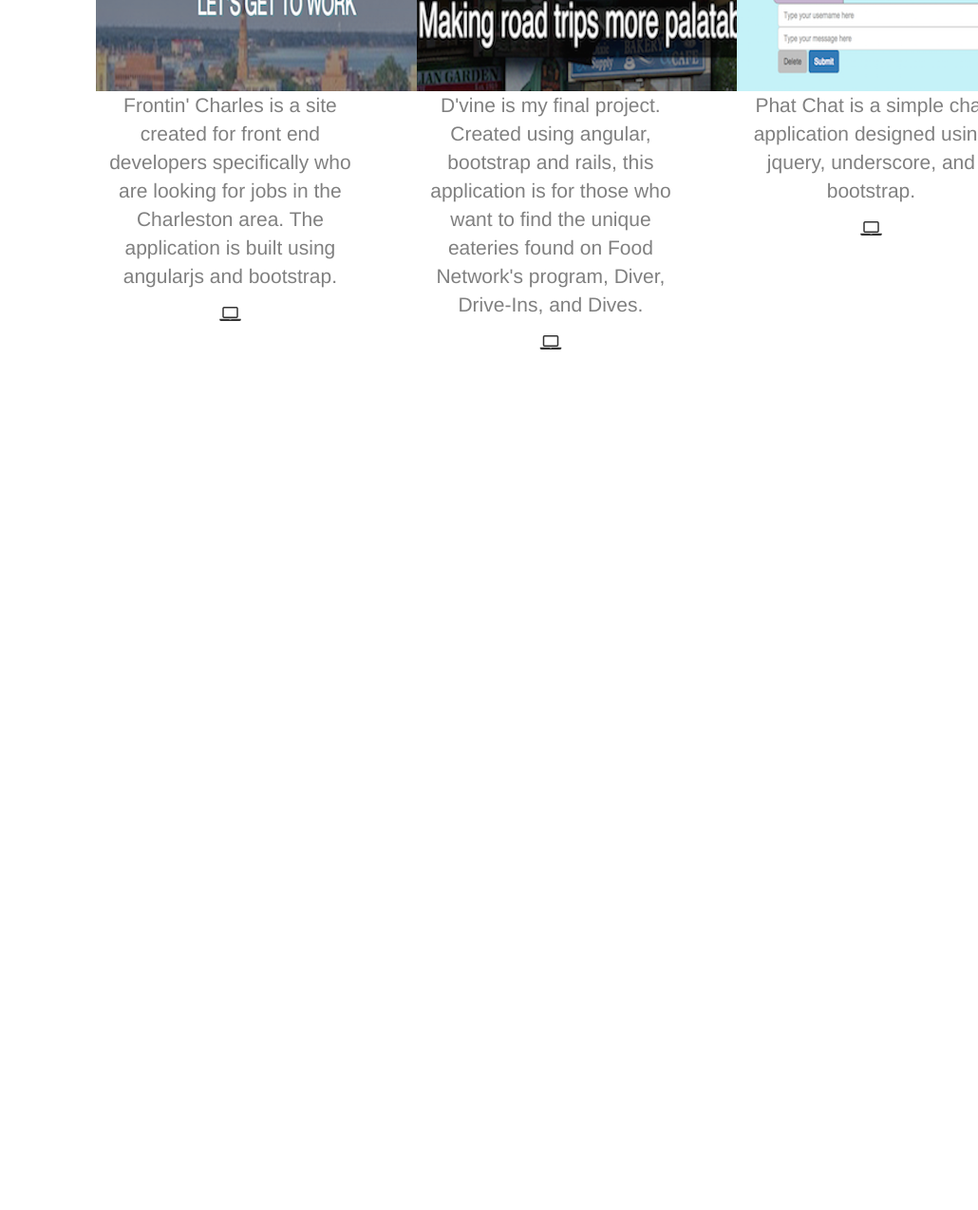
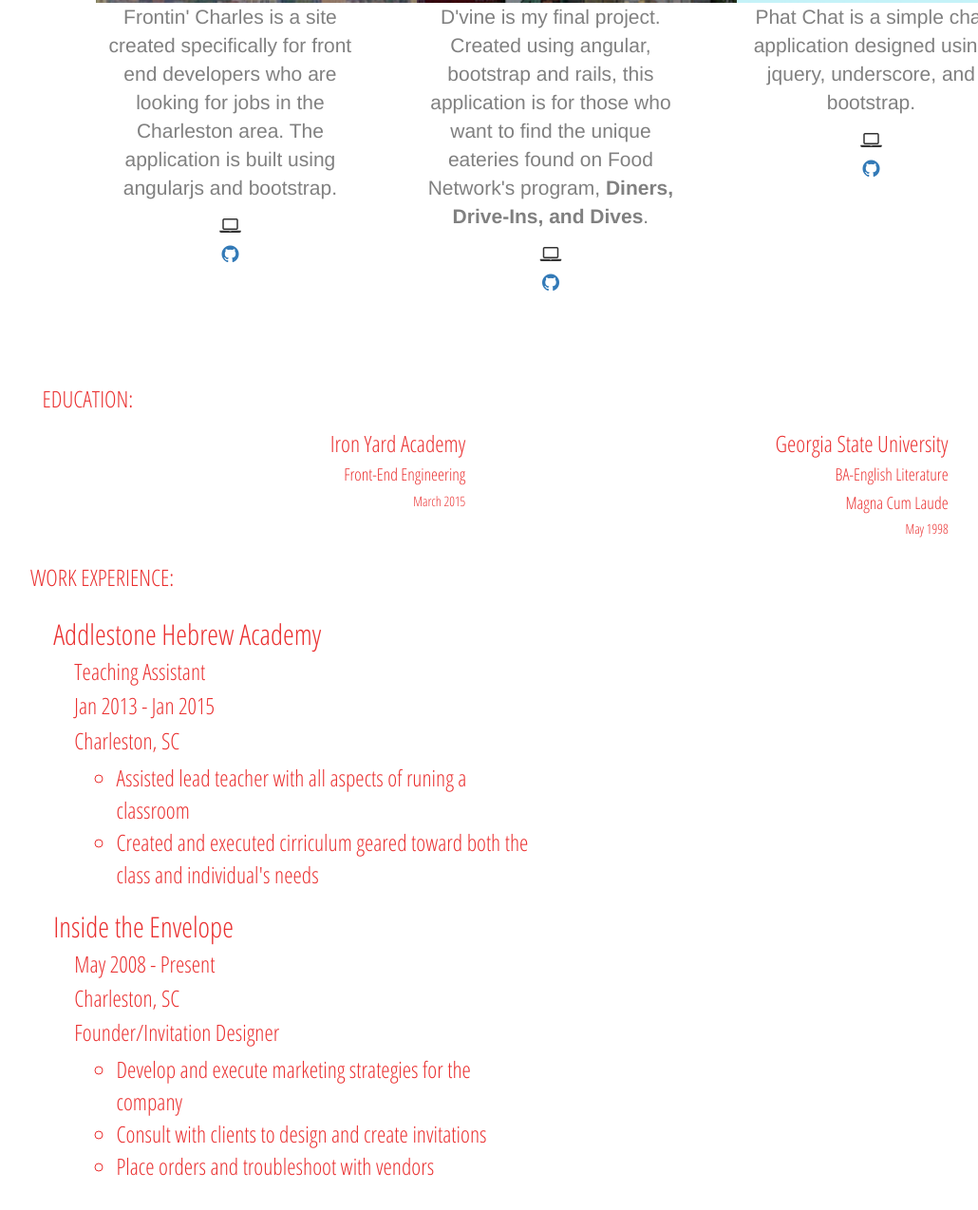
Before and after one commit to AllstonS/Portfolio, a plain HTML site: page index.html in a window 1280 px wide. Shown: the part 1132-2406 px from the top of the page at 95% size, without its empty margins (33-1063 px from the left). Before the commit the page ends 1572 px from the top, so only its background shows below. Drawn offline with Linux system fonts and the light colour scheme.

Commit message:
finished minus email and gihub post issues

```diff
--- a/css/style.scss
+++ b/css/style.scss
@@ -14,12 +14,15 @@
 
   .name{
     margin-top:3%;
+    font-size:3em;
 
   }
 
   .name, .title {
     text-align:center;
     color:white;
+    font-family: 'Quicksand', sans-serif;
+
   }
 
   /* SOCIAL BAR */
@@ -60,12 +63,28 @@
 
   .row-about {
     width:100%;
-    margin-top:10%;
+    margin-top:6%;
   }
 
-  .me {
+  .selfie {
+    border-radius:15px;
+  }
+  .me, .me-too, .and-me, .resume, {
+    font-family: 'Open Sans Condensed', sans-serif;
     font-size: 1.7em;
+  }
 
+  .me-too {
+    margin-left: 3%;
+  }
+
+  .and-me {
+    margin-left: 6%;
+  }
+
+  .resume {
+    text-align: right;
+    color: #ea3131;
   }
   .selfie  {
     margin-left: 15%;
@@ -91,6 +110,50 @@
     margin-right:2%;
   }
 
+  .icon {
+    list-style:none;
+  }
   .description {
     color:gray;
   }
+
+  /*RESUME*/
+  .school {
+    font-size:1em;
+  }
+
+  .earn {
+    font-size: .75em;
+  }
+
+  .date {
+    font-size: .60em;
+  }
+  #education {
+    margin-left: 5%;
+    text-align:left
+  }
+
+  .edu-list, .experience {
+    margin:0;
+    list-style:none;
+  }
+
+  .place {
+    text-align:left;
+    margin-left:8%;
+  }
+
+  .task {
+    text-align:left;
+    margin-left:20%;
+  }
+  .detail {
+    font-size: 1em;
+    text-align:left;
+    margin-left:12%;
+  }
+
+  #end {
+    margin-bottom:5%;
+  }
--- a/index.html
+++ b/index.html
@@ -5,10 +5,11 @@
   <title>Allston Schwartz</title>
 
   <meta name="viewport" content="width=device-width, initial-scale=1.0">
+  <link href='http://fonts.googleapis.com/css?family=Open+Sans+Condensed:300' rel='stylesheet' type='text/css'>
+  <link href='http://fonts.googleapis.com/css?family=Quicksand' rel='stylesheet' type='text/css'>
   <link rel="stylesheet"  href="bower_components/bootstrap/dist/css/bootstrap.min.css">
   <link rel="stylesheet" href="bower_components/bootstrap/dist/css/bootstrap-theme.min.css">
   <link rel="stylesheet" href="//maxcdn.bootstrapcdn.com/font-awesome/4.3.0/css/font-awesome.min.css">
-  <link href='//cdn.jsdelivr.net/devicons/1.4.0/css/devicons.min.css' rel='stylesheet'>
   <link rel="stylesheet" href="css/style.css">
 
 </head>
@@ -31,7 +32,7 @@
             <li><a class="linkedin.com/in/allstonschwartz" href="https://www.linkedin.com/profile/public-profile-settings?trk=prof-edit-edit-public_profile" data-username=""><i class="fa fa-linkedin-square fa-5x"></i></a>
             <li><a class="github" href="https://github.com/AllstonS"><i class="fa fa-github fa-5x"></i></a>
             <li><a class="email" href="mailto:jagschwartz@gmail.com" target="_blank"><i class="fa fa-envelope-o fa-5x"></i></a>
-            <li><a class="phone" href="tel8432248492"><i class="fa fa-phone-square fa-5x"></i></a>
+            <li><a class="phone" href="tel:8432248492"><i class="fa fa-phone-square fa-5x"></i></a>
           </ul>
         </div>
       </div> <!--SOCIAL BAR END-->
@@ -45,8 +46,10 @@
           <img src="../images/selfie.jpg" class="selfie">
         </a>
       </div>
-      <div class="col-sm-8 col-md-8 col-lg-8 col-md-offset-1">
-        <p class="me">Hi. I'm Allston Schwartz. I am a wife, a mom of twin boys, a teacher, and now a lover and creator of code. How lucky am I? I have always pursued the creative path, the one that requires passion and the desire to learn. As a teacher, I enjoyed the interaction with my students and my collegues. I had the opportunity to not only help create and implement cirriculum, I also got to help shape childrens' understanding of themselves and the world around them.
+      <div class="col-sm-8 col-md-8 col-lg-8">
+        <p class="me"> How lucky am I?</p>
+        <p class="me-too"> I am a wife, a mom of twin boys, a teacher, and now... a lover and creator of code. </p>
+        <p class="and-me">I have always pursued the creative path, the one that requires passion and the desire to learn. As a teacher, I enjoyed the interaction with my students and my collegues. I had the opportunity to not only help create and implement cirriculum, I also got to help shape childrens' understanding of themselves and the world around them.
           However, I was ready to move into something that required more of a brain challenge for me, was still creative and could potentially help others. I researched all types of opportunities and eventually, after trying some on my own, found coding to be my next path. The Iron Yard has been my guide and aid on the first part of this path. I am excited to see where the rest of the path leads me and what I can bring to the path.
           Please feel free to contact me with any comments or questions. I look forward to hearing from you.</p>
         </div>
@@ -57,21 +60,72 @@
         <h2>A Sample of my Work</h2>
         <div class="project col-sm-3 col-md-3 col-lg-3 col-sm-offset-1">
           <img src="../images/frontin.png">
-          <p class="description">Frontin' Charles is a site created for front end developers specifically who are looking for jobs in the Charleston area. The application is built using angularjs and bootstrap.</p>
-          <i class="fa fa-laptop"></i>
+          <p class="description">Frontin' Charles is a site created specifically for front end developers who are looking for jobs in the Charleston area. The application is built using angularjs and bootstrap.</p>
+          <ul class="icon">
+            <li><i class="fa fa-laptop"></i><li>
+            <li><a class="github" href="https://github.com/AllstonS/frontin-charles"><i class="fa fa-github"></i></a></li>
+          </ul>
         </div>
         <div class="project col-sm-3 col-md-3 col-lg-3">
           <img src="../images/dvine.png" alt="">
-          <p class="description">D'vine is my final project. Created using angular, bootstrap and rails, this application is for those who want to find the unique eateries found on Food Network's program, Diver, Drive-Ins, and Dives.</p>
-          <i class="fa fa-laptop"></i>
+          <p class="description">D'vine is my final project. Created using angular, bootstrap and rails, this application is for those who want to find the unique eateries found on Food Network's program, <b>Diners, Drive-Ins, and Dives</b>.</p>
+          <ul class="icon">
+            <li><i class="fa fa-laptop"></i><li>
+            <li><a class="github" href="https://github.com/AllstonS/dvine"><i class="fa fa-github"></i></a></li>
+          </ul>
         </div>
         <div class="project col-sm-3 col-md-3 col-lg-3">
           <img src="../images/chat.png" alt="">
           <p class="description">Phat Chat is a simple chat application designed using jquery, underscore, and bootstrap.</p>
-          <i class="fa fa-laptop"></i>
+          <ul class="icon">
+            <li><i class="fa fa-laptop"></i></li>
+            <li><a class="github" href="https://github.com/AllstonS/Phat-Chat"><i class="fa fa-github"></i></a><li>
+          </ul>
         </div>
+    </div>
+          <!--RESUME-->
+          <article class="resume col-lg-12 col-md-12 col-sm-12">
+             <h3 id="education">EDUCATION:</h3>
+               <ul class=" edu-list col-lg-12 col-md-12 col-sm-12">
+                <li class="col-lg-5 col-md-4 col-sm-12"><h4 class="school">Iron Yard Academy</h4>
+                  <h5 class="earn">Front-End Engineering</h5>
+                  <h6 class="date">March 2015</h6>
+                </li>
+                <li class="col-lg-5 col-md-4 col-sm-12"><h4 class="school">Georgia State University</h4>
+                  <span><h5 class="earn">BA-English Literature</h5></span>
+                  <span><h5 class="earn">Magna Cum Laude</h5></span>
+                  <span><h6 class="date">May 1998</h6></span>
+                </li>
+              </ul>
+          </article>
+          <section class="resume col-lg-12 col-md-12 col-sm-12">
+               <article class="col-lg-7 col-md-7 col-sm-12">
+                 <h3 id="education">WORK EXPERIENCE:</h3>
+                   <ul class="experience">
+                     <li class="col-lg-10 col-md-10 col-sm-11"><h2 class="place">Addlestone Hebrew Academy</h2>
+                       <span><h5 class="detail">Teaching Assistant</h5></span>
+                       <span><h5 class="detail">Jan 2013 - Jan 2015</h5></span>
+                       <span><h5 class="detail">Charleston, SC</h5></span>
+                         <ul>
+                           <li class="task">Assisted lead teacher with all aspects of runing a classroom</li>
+                           <li class="task">Created and executed cirriculum geared toward both the class and individual's needs</li>
+                         </ul>
+                     </li>
+                     <li class="col-lg-10 col-md-10 col-sm-11"><h2 class="place">Inside the Envelope</h2>
+                       <span><h5 class="detail">May 2008 - Present</h5></span>
+                       <span><h5 class="detail">Charleston, SC</h5></span>
+                       <span><h5 class="detail">Founder/Invitation Designer</h5></span>
+                         <ul>
+                           <li class="task">Develop and execute marketing strategies for the company</li>
+                           <li class="task">Consult with clients to design and create invitations</li>
+                           <li id="end" class="task">Place orders and troubleshoot with vendors</li>
+                         </ul>
+                     </li>
+                   </ul>
 
-    </div>
+               </article>
+             </section>
+
 
     <script src="bower_components/jquery/dist/jquery.js"></script>
     <script src="bower_components/bootstrap/dist/js/bootstrap.min.js"></script>
```
Also changed, not shown: resume.html (deleted, +0 -30 lines), css/style.css, 1 other file.
